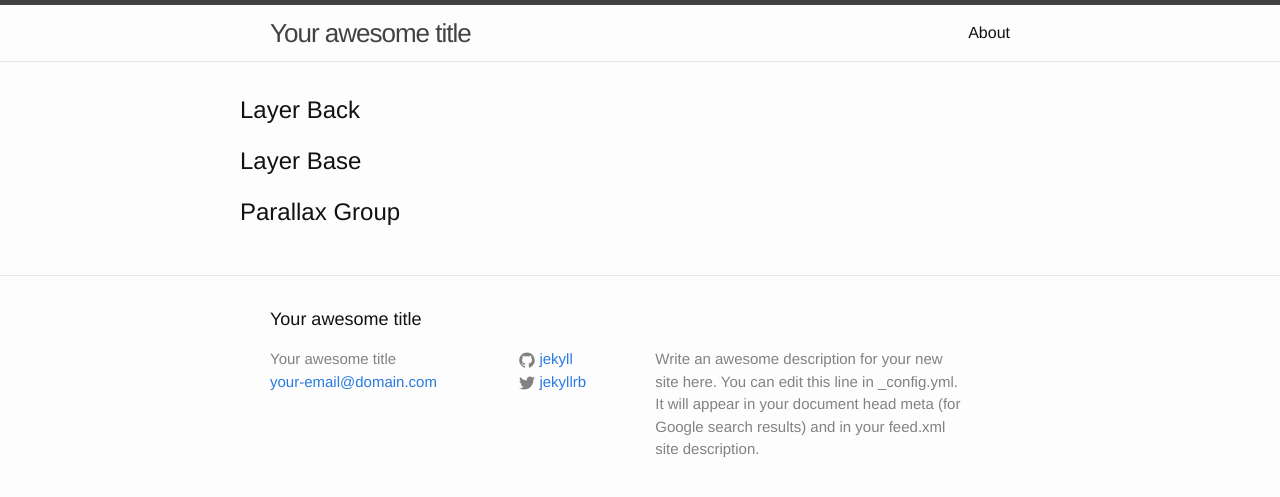
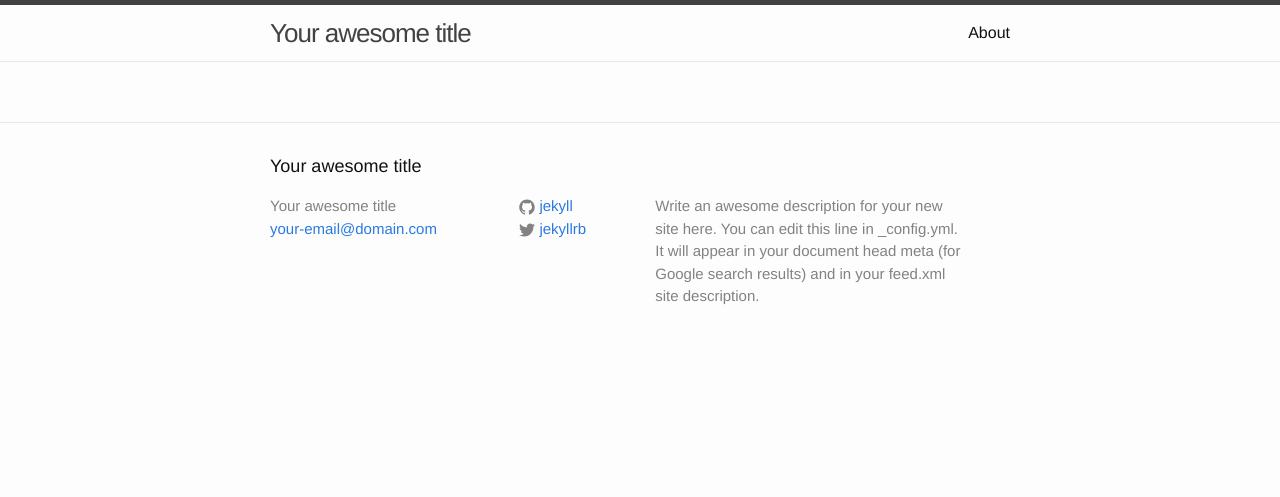
Before and after one commit to dawaltconley/rob, a Jekyll site: the page built from index.html, in a window 1280 px wide. Shown: the top 497 px of the page. Built offline with Jekyll 4.4.1, drawn with Linux system fonts in a browser that asks for light colours.

Commit message:
emptied home page of parallax test content

```diff
--- a/blog.html
+++ b/blog.html
@@ -1,8 +1,6 @@
 ---
 layout: default
 ---
-
-<div class="home">
 
 <h1 class="page-heading">Posts</h1>
 
@@ -19,5 +17,3 @@ layout: default
 </ul>
 
 <p class="rss-subscribe">subscribe <a href="{{ "/feed.xml" | prepend: site.baseurl }}">via RSS</a></p>
-
-</div>
--- a/index.html
+++ b/index.html
@@ -1,23 +1,3 @@
 ---
 layout: default
 ---
-
-<div class="parallax">
-
-  <div class="parallax_group">
-
-    <div class="parallax_layer parallax_back">
-      <h2>Layer Back</h2>
-    </div>
-
-    <div class="parallax_layer parallax_base">
-      <h2>Layer Base</h2>
-    </div>
-
-  </div>
-
-  <div class="parallax_group">
-    <h2>Parallax Group</h2>
-  </div>
-
-</div>
```
Lines whose indentation alone changed are shown as unchanged.
